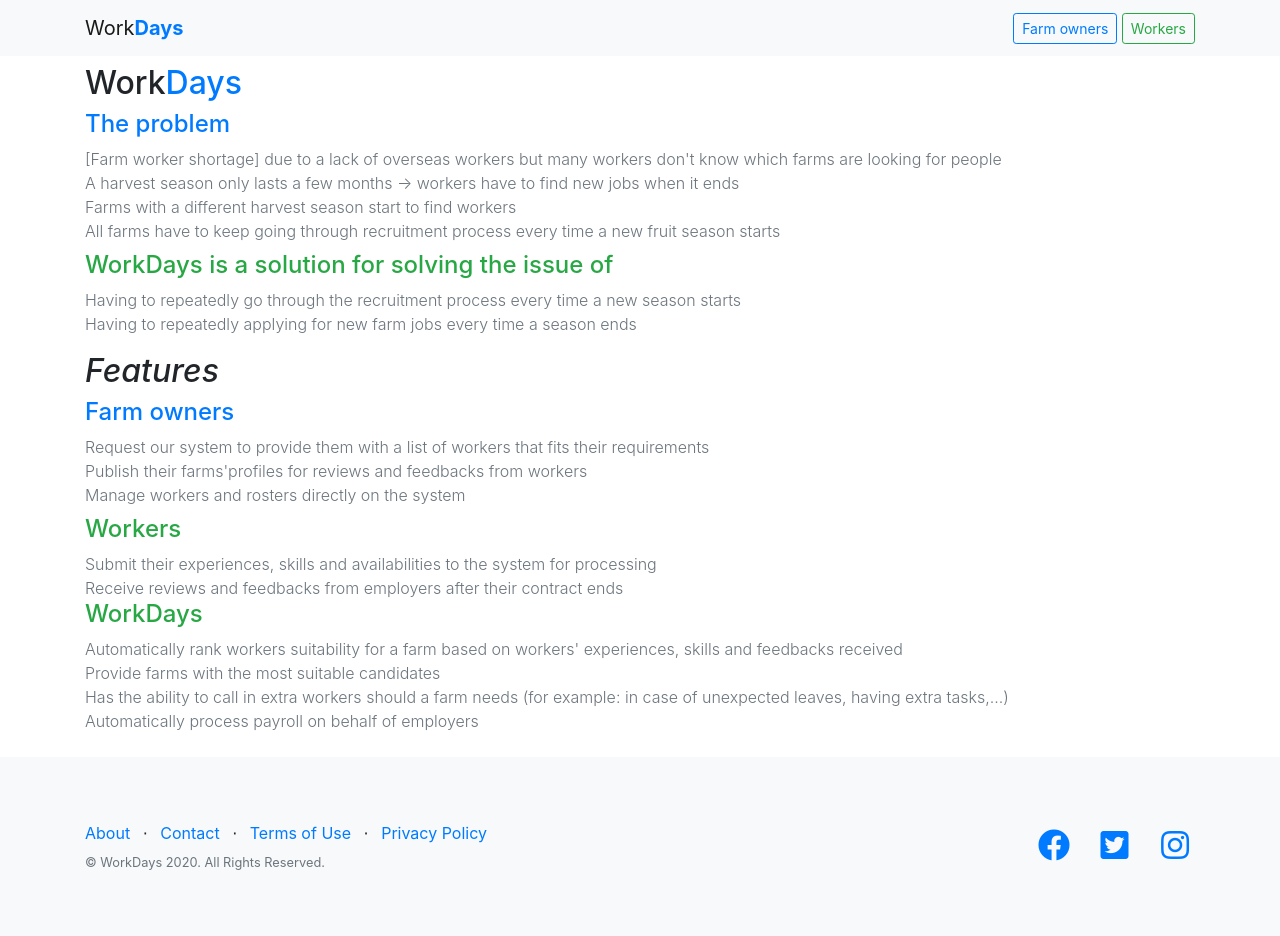
After one commit to anhtran304/workdays, a Django app: page /about/ in a window 1280 px wide. The commit adds this page. Run offline with Django 3.2, Linux system fonts and the light colour scheme; some libraries are stand-ins or nearby versions.

Commit message:
Adding about

```diff
--- /dev/null
+++ b/workdays/templates/about.html
@@ -0,0 +1,104 @@
+{% extends "base.html" %}
+{% load static %}
+
+{% block content %}
+
+<!-- about -->
+<!--  workvideo -->
+<section>
+  <div class="container workvideo-container mb-4">
+    <div class="row mb-2">
+      <div class="col-lg-12 col-md-12 order-lg-1">
+        <h2 class="my-2">Work<span class="text-primary">Days</span></h2>
+        <div class="mb-2">
+          <div class="d-flex">
+            <h4 class="text-primary">The problem</h4>
+          </div>
+          <ul class="lead text-muted mb-0 pl-0" style="list-style: none; font-size: 1rem">
+            <li>
+              <span>[Farm worker shortage] due to a lack of overseas workers but many workers don't know which farms are looking for people</span>
+            </li>
+            <li>
+              <span>A harvest season only lasts a few months -> workers have to find new jobs when it ends</span>
+            </li>
+            <li>
+              <span>Farms with a different harvest season start to find workers</span>
+            </li>
+            <li>
+              <span>All farms have to keep going through recruitment process every time a new fruit season starts</span>
+            </li>
+          </ul>
+        </div>
+        <div>
+          <div class="features-icons-icon d-flex">
+            <h4 class="text-success">WorkDays is a solution for solving the issue of</h4>
+          </div>
+          <ul class="lead text-muted mb-0 pl-0" style="list-style: none; font-size: 1rem">
+            <li>
+              <span>Having to repeatedly go through the recruitment process every time a new season starts</span>
+            </li>
+            <li>
+              <span>Having to repeatedly applying for new farm jobs every time a season ends</span>
+            </li>
+          </ul>
+        </div>
+      </div>
+    </div>
+     <div class="row">
+      <div class="col-lg-12 col-md-12 order-lg-1">
+        <h2 class="my-2"><i>Features</i></h2>
+        <div class="mb-2">
+          <div class="d-flex">
+            <h4 class="text-primary">Farm owners</h4>
+          </div>
+          <ul class="lead text-muted mb-0 pl-0" style="list-style: none; font-size: 1rem">
+            <li>
+              <span>Request our system to provide them with a list of workers that fits their requirements</span>
+            </li>
+            <li>
+              <span>Publish their farms'profiles for reviews and feedbacks from workers</span>
+            </li>
+            <li>
+              <span>Manage workers and rosters directly on the system</span>
+            </li>
+          </ul>
+        </div>
+        <div>
+          <div class="features-icons-icon d-flex">
+            <h4 class="text-success">Workers</h4>
+          </div>
+          <ul class="lead text-muted mb-0 pl-0" style="list-style: none; font-size: 1rem">
+            <li>
+              <span>Submit their experiences, skills and availabilities to the system for processing</span>
+            </li>
+            <li>
+              <span>Receive reviews and feedbacks from employers after their contract ends</span>
+            </li>
+          </ul>
+        </div>
+        <div>
+          <div class="features-icons-icon d-flex">
+            <h4 class="text-success">WorkDays</h4>
+          </div>
+          <ul class="lead text-muted mb-0 pl-0" style="list-style: none; font-size: 1rem">
+            <li>
+              <span>Automatically rank workers suitability for a farm based on workers' experiences, skills and feedbacks received</span>
+            </li>
+            <li>
+              <span>Provide farms with the most suitable candidates</span>
+            </li>
+            <li>
+              <span>Has the ability to call in extra workers should a farm needs (for example: in case of unexpected leaves, having extra tasks,...)</span>
+            </li>
+            <li>
+              <span>Automatically process payroll on behalf of employers</span>
+            </li>
+          </ul>
+        </div>
+      </div>
+    </div>
+  </div>
+</section>
+
+
+{% endblock %}
--- a/workdays/templates/base.html
+++ b/workdays/templates/base.html
@@ -42,7 +42,7 @@
         <div class="col-lg-6 h-100 text-center text-lg-left my-auto">
           <ul class="list-inline mb-2">
             <li class="list-inline-item">
-              <a href="#">About</a>
+              <a href="/about">About</a>
             </li>
             <li class="list-inline-item">&sdot;</li>
             <li class="list-inline-item">
--- a/workdays/urls.py
+++ b/workdays/urls.py
@@ -12,4 +12,5 @@ urlpatterns = [
     path("workerpublic/", views.workerpublic, name="workerpublic"),
     path("farmerpublic/", views.farmerpublic, name="farmerpublic"),
     path("howitworks/", views.howitworks, name="howitworks"),
+    path("about/", views.about, name="about"),
 ]
--- a/workdays/views.py
+++ b/workdays/views.py
@@ -23,3 +23,6 @@ def workerpublic(request):
 
 def howitworks(request):
     return render(request, "howitworks.html")
+
+def about(request):
+    return render(request, "about.html")
```
Also changed, not shown: README.md.
